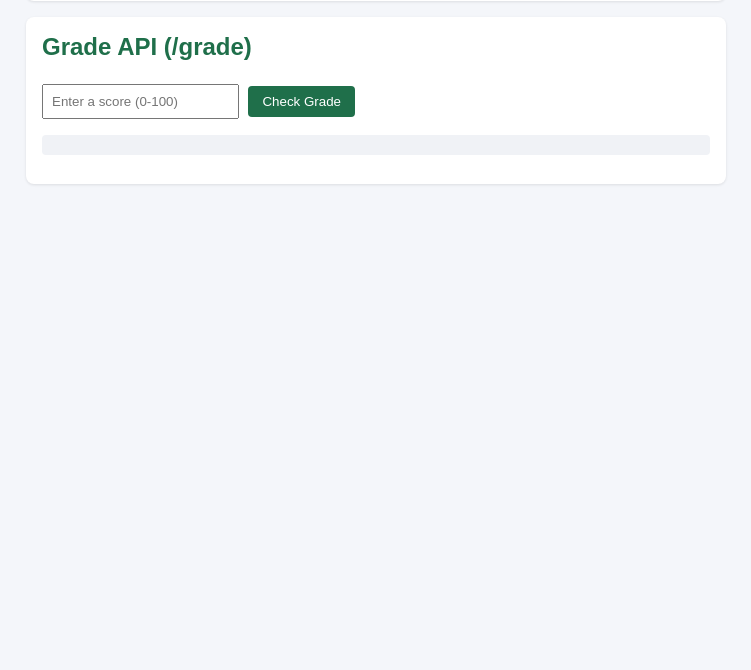
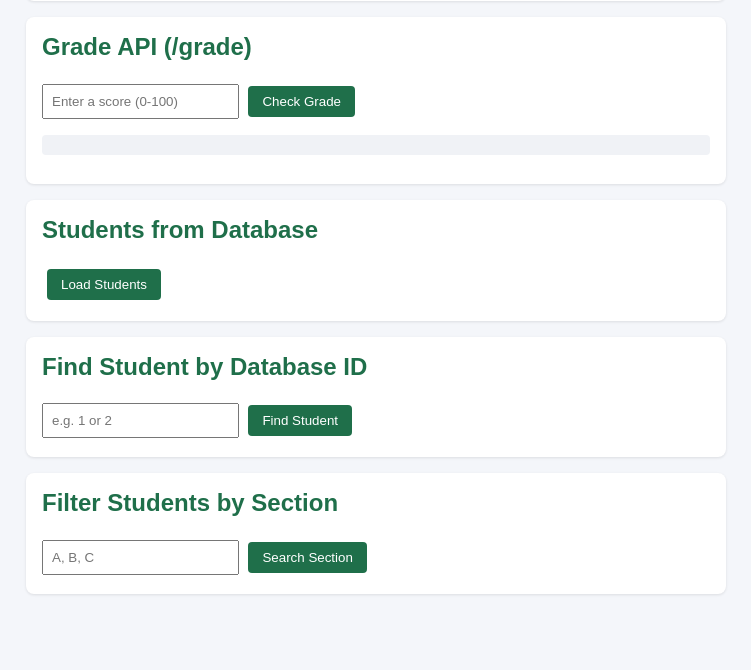
Before and after one commit to hapiyaaaa/acti-7, a Flask app: page / in a window 1280 px wide. Shown: the part 455-1125 px from the top of the page, without its empty margins (264-1015 px from the left). Before the commit the page ends 640 px from the top, so only its background shows below. Run offline with Flask 3, Linux system fonts and the light colour scheme.

Commit message:
Integrate SQLite database with Flask API

```diff
--- a/app.py
+++ b/app.py
@@ -1,6 +1,13 @@
+import sqlite3
 from flask import Flask, jsonify, request, render_template
 
 app = Flask(__name__)
+
+
+def get_db_connection():
+    conn = sqlite3.connect('students.db')
+    conn.row_factory = sqlite3.Row
+    return conn
 
 
 @app.route('/')
@@ -36,5 +43,36 @@ def get_grade():
     return jsonify({"score": score, "remark": remark})
 
 
+@app.route('/students')
+def get_students():
+    conn = get_db_connection()
+    students = conn.execute('SELECT * FROM students').fetchall()
+    conn.close()
+    return jsonify([dict(student) for student in students])
+
+
+@app.route('/students/<int:id>')
+def get_student_by_id(id):
+    conn = get_db_connection()
+    student = conn.execute(
+        'SELECT * FROM students WHERE id = ?', (id,)
+    ).fetchone()
+    conn.close()
+    if student is None:
+        return jsonify({"error": "Student not found"}), 404
+    return jsonify(dict(student))
+
+
+# Additional task: students filtered by section, read from students.db
+@app.route('/students/section/<section>')
+def get_students_by_section(section):
+    conn = get_db_connection()
+    students = conn.execute(
+        'SELECT * FROM students WHERE section = ? COLLATE NOCASE', (section,)
+    ).fetchall()
+    conn.close()
+    return jsonify([dict(student) for student in students])
+
+
 if __name__ == '__main__':
     app.run(debug=True)
--- a/templates/index.html
+++ b/templates/index.html
@@ -34,6 +34,26 @@
     <input type="number" id="customInput" placeholder="Enter a score (0-100)">
     <button onclick="loadCustom()">Check Grade</button>
     <pre id="customResult"></pre>
+    </section>
+
+    <section>
+    <h2>Students from Database</h2>
+    <button onclick="loadStudents()">Load Students</button>
+    <div id="studentList"></div>
+    </section>
+
+    <section>
+    <h2>Find Student by Database ID</h2>
+    <input type="number" id="idInput" min="1" placeholder="e.g. 1 or 2">
+    <button onclick="findStudent()">Find Student</button>
+    <div id="studentOne"></div>
+    </section>
+
+    <section>
+    <h2>Filter Students by Section</h2>
+    <input type="text" id="filterInput" placeholder="A, B, C">
+    <button onclick="filterStudents()">Search Section</button>
+    <div id="filterList"></div>
     </section>
 
     <script>
@@ -79,6 +99,54 @@
                         'Unable to retrieve data.';
                 });
         }
+
+        function esc(v) {
+            const d = document.createElement('div');
+            d.textContent = v;
+            return d.innerHTML;
+        }
+
+        function renderStudent(s) {
+            return '<p><b>' + esc(s.student_id) + '</b> - ' +
+                esc(s.name) + ' | ' +
+                esc(s.program) + ' | Year ' +
+                esc(s.year) + ' | Section ' +
+                esc(s.section) + '</p>';
+        }
+
+        function show(url, target, many) {
+            const box = document.getElementById(target);
+            fetch(url)
+                .then(response => response.json().then(data => ({ ok: response.ok, data })))
+                .then(({ ok, data }) => {
+                    if (!ok) {
+                        box.innerHTML = '<p>' + esc(data.error || 'Request failed.') + '</p>';
+                    } else if (many) {
+                        box.innerHTML = data.length
+                            ? data.map(renderStudent).join('')
+                            : '<p>No students found.</p>';
+                    } else {
+                        box.innerHTML = renderStudent(data);
+                    }
+                })
+                .catch(error => {
+                    box.innerHTML = '<p>Unable to retrieve student records.</p>';
+                });
+        }
+
+        function loadStudents() {
+            show('/students', 'studentList', true);
+        }
+
+        function findStudent() {
+            const id = document.getElementById('idInput').value;
+            show('/students/' + encodeURIComponent(id), 'studentOne', false);
+        }
+
+        function filterStudents() {
+            const v = document.getElementById('filterInput').value.trim();
+            show('/students/section/' + encodeURIComponent(v), 'filterList', true);
+        }
     </script>
 </body>
 </html>
```
Also changed, not shown: init_db.py (added, +31 -0 lines).
